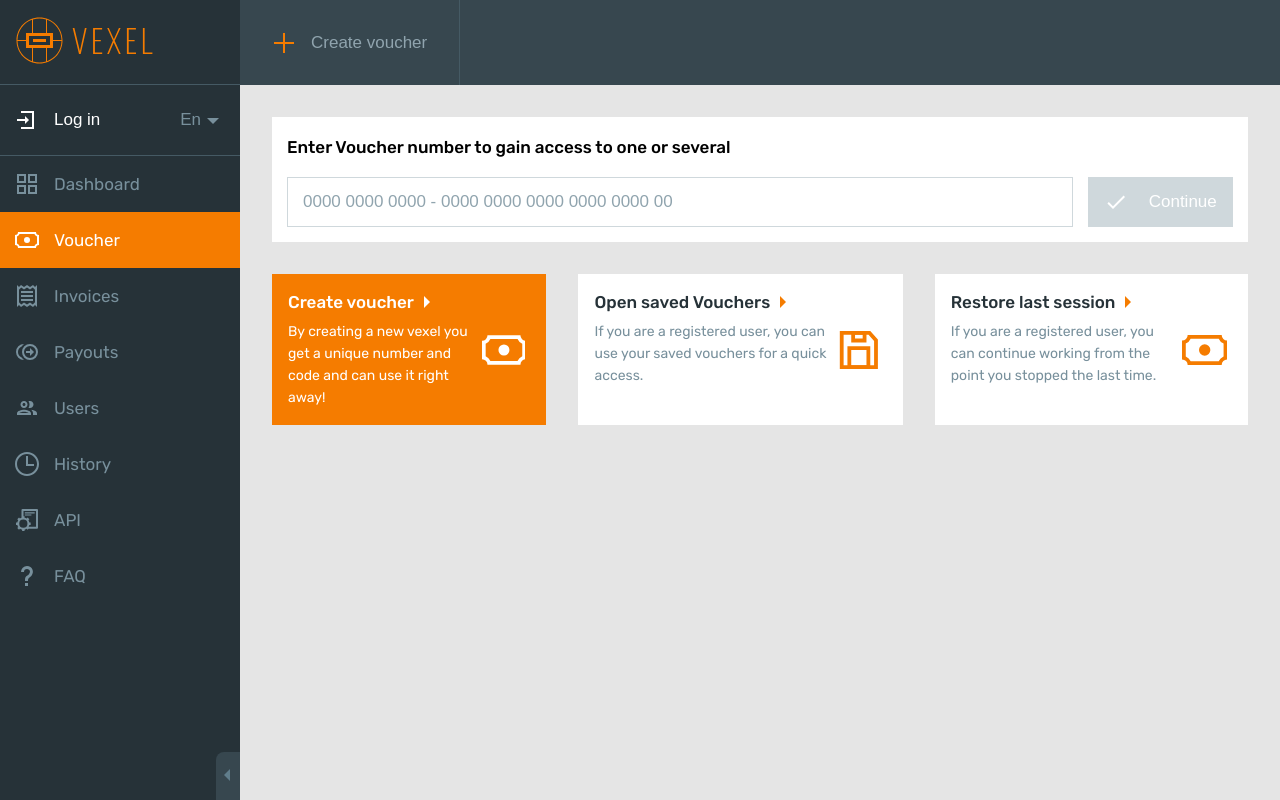
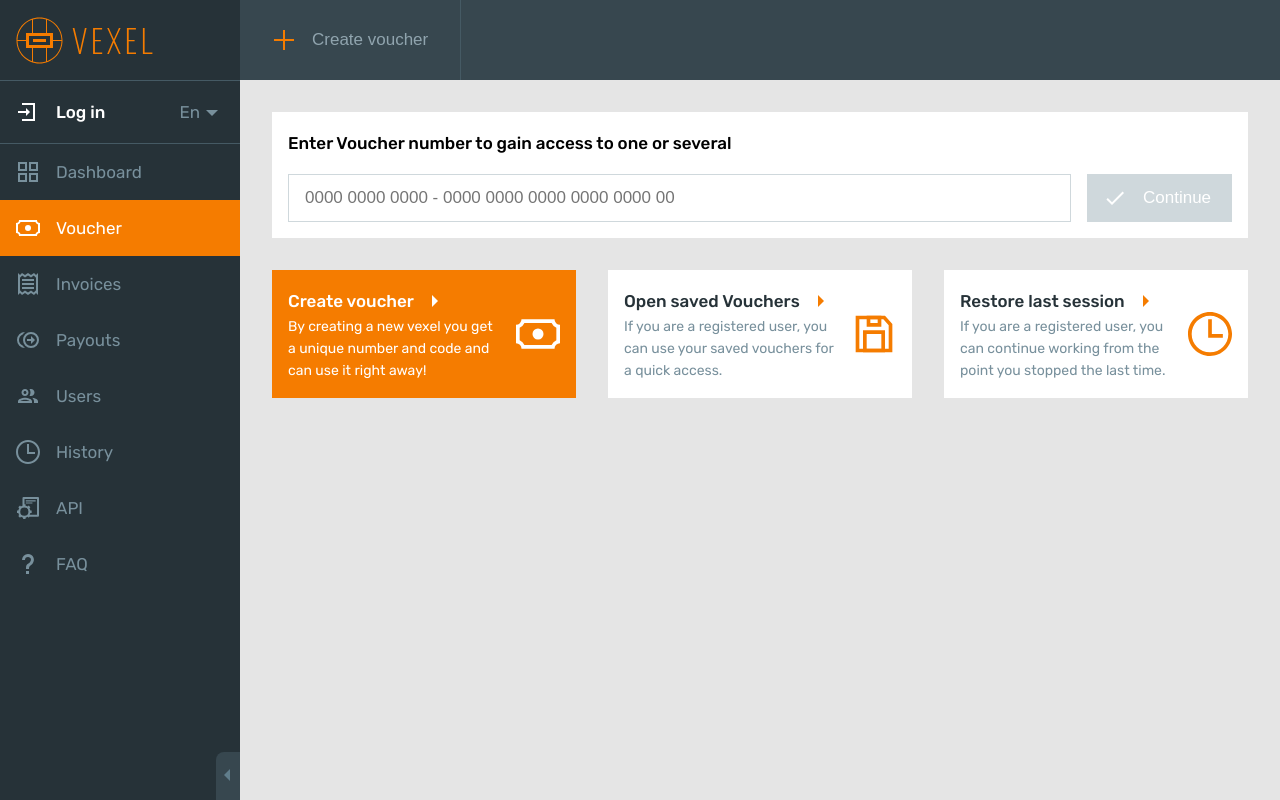
Before and after one commit to Bugs-AlPro/vexel, a website: page src/index.html in a window 1280 px wide. Drawn offline with nearby package versions, Linux system fonts and the light colour scheme; files that its build step writes are made by us from their sources.

Commit message:
Код ревью. Делам пиксель вёрстку для xl

```diff
--- a/src/includes/header.html
+++ b/src/includes/header.html
@@ -18,20 +18,22 @@
         <use xlink:href='img/svg/sprite.svg#icon-triangle'></use>
       </svg>
     </button>
-    <div class="menu__setting m-setting">
-      <button type="button" class="m-setting__item login">
+    <ul class="menu__setting m-setting">
+      <li class="m-setting__item login">
         <svg class="svg" width="24px" height="24px">
           <use xlink:href='img/svg/sprite.svg#icon-login'></use>
         </svg>
         <span class="login__name">Log in</span>
-      </button>
-      <button type="button" class="m-setting__item languich">
-        <span class="languich__name">En</span>
-        <svg class="svg languich__triangle" width="24px" height="24px">
+        <button type="button" class="login__btn"></button>
+      </li>
+      <li class="m-setting__item language">
+        <span class="language__name">En</span>
+        <svg class="svg language__triangle" width="24px" height="24px">
           <use xlink:href='img/svg/sprite.svg#icon-triangle'></use>
         </svg>
-      </button>
-    </div>
+        <button type="button" class="language__btn"></button>
+      </li>
+    </ul>
     <nav class="menu__nav nav">
       <ul class="nav__list">
         <li class="nav__item">
--- a/src/includes/voucher-section.html
+++ b/src/includes/voucher-section.html
@@ -1,19 +1,20 @@
 <section class="voucher">
   <h2 class="hidden-text">Voucher</h2>
   <div class="voucher__head v-head">
-    <button type="button" class="v-head__tittle">
+    <button type="button" class="v-head__btn">
       <svg class="svg v-head__svg" width="24px" height="24px">
         <use xlink:href='img/svg/sprite.svg#icon-plus'></use>
       </svg>
       <span class="v-head__current-item">Create voucher</span>
     </button>
   </div>
-  <div class="voucher__conteint">
+  <div class="voucher__content">
     <form method="GET" class="form">
       <label for="voucher-input" class="form__label">Enter Voucher number to gain access to one or several</label>
       <input type="text" id="voucher-input" class="form__input"
         pattern="[0-9]{4} [0-9]{4} [0-9]{4} - [0-9]{4} [0-9]{4} [0-9]{4} [0-9]{4} [0-9]{4} [0-9]{2}"
         placeholder="0000 0000 0000 - 0000 0000 0000 0000 0000 00">
+
       <button type="submit" class="form__submit">
         <svg class="svg" width="24px" height="24px">
           <use xlink:href='img/svg/sprite.svg#icon-continue'></use>
@@ -24,9 +25,9 @@
   </div>
   <ul class="voucher__menu v-menu">
     <li class="v-menu__item">
-      <div class="v-button v-button--current">
+      <a href="" class="v-button v-button--current">
         <div class="v-button__text">
-          <div class="v-button__tittle">
+          <div class="v-button__title">
             <span class="v-button__name">Create voucher</span>
             <svg class="svg v-button__triangle" width="24px" height="24px">
               <use xlink:href='img/svg/sprite.svg#icon-triangle'></use>
@@ -38,14 +39,12 @@
         <svg class="svg v-button__icon" width="48px" height="48px">
           <use xlink:href='img/svg/sprite.svg#icon-voucher'></use>
         </svg>
-        <button type="button" class="v-button__btn"></button>
-      </div>
-
+      </a>
     </li>
     <li class="v-menu__item">
-      <div class="v-button">
+      <a href="" class="v-button">
         <div class="v-button__text">
-          <div class="v-button__tittle">
+          <div class="v-button__title">
             <span class="v-button__name">Open saved Vouchers</span>
             <svg class="svg v-button__triangle" width="24px" height="24px">
               <use xlink:href='img/svg/sprite.svg#icon-triangle'></use>
@@ -57,14 +56,12 @@
         <svg class="svg v-button__icon" width="48px" height="48px">
           <use xlink:href='img/svg/sprite.svg#icon-saved'></use>
         </svg>
-        <button type="button" class="v-button__btn"></button>
-      </div>
-
+      </a>
     </li>
     <li class="v-menu__item">
-      <div class="v-button">
+      <a href="" class="v-button">
         <div class="v-button__text">
-          <div class="v-button__tittle">
+          <div class="v-button__title">
             <span class="v-button__name">Restore last session</span>
             <svg class="svg v-button__triangle" width="24px" height="24px">
               <use xlink:href='img/svg/sprite.svg#icon-triangle'></use>
@@ -74,10 +71,9 @@
             you stopped the last time.</span>
         </div>
         <svg class="svg v-button__icon" width="48px" height="48px">
-          <use xlink:href='img/svg/sprite.svg#icon-voucher'></use>
+          <use xlink:href='img/svg/sprite.svg#icon-history'></use>
         </svg>
-        <button type="button" class="v-button__btn"></button>
-      </div>
+      </a>
     </li>
   </ul>
 </section>
--- a/src/styles/_parts/_index.scss
+++ b/src/styles/_parts/_index.scss
@@ -4,6 +4,9 @@
    }
    *, *:hover {
     transition: 0.4s;
+  }
+  a {
+    text-decoration: none;
   }
   .svg {
     fill: currentColor;
@@ -29,30 +32,34 @@
   .body {
     margin: 0;
     font-family: 'Rubik', sans-serif;
-    height: 100vh;
+    font-size: 17px;
+    line-height: 30px;
     min-width: 280px;
+
   }
   .header {
     display: flex;
     justify-content: space-between;
     background-color: $main-900;
-    padding: 10px 11px 10px 16px;
     &__logo {
       color: $accent;
-      margin-top: 7px;
+      margin: 16px;
+      height: 24px;
     }
   }
   .m-button {
     background-color: inherit;
     color: $neutral-000;
     display: flex;
-    justify-content: space-between;
-    padding: 7px 5px 7px 15px;
+    align-items: center;
+    padding: 13px 16px;
     border: none;
     cursor: pointer;
     &__current {
       font-size: 17px;
-      padding-right: 10px;
+      line-height: 30px;
+      height: 30px;
+      padding-right: 16px;
     }
   }
 .m-setting, .nav {
@@ -60,10 +67,14 @@
 }
 .voucher {
   background-color: $backgroud;
+  height: 100%;
+  // padding-bottom: 32px;
+  // display: grid;
+
 }
 .v-head {
   background-color: $main-800;
-  &__tittle {
+  &__btn {
     background-color: inherit;
     border: none;
     padding: 13px 16px;
@@ -78,6 +89,9 @@
   &__current-item {
     color: $main-300;
     margin-left: 16px;
+    font-size: 17px;
+    line-height: 30px;
+    height: 30px;
   }
 }
 .form {
@@ -85,26 +99,19 @@
   padding: 16px;
   display: grid;
   gap: 16px;
-  margin-bottom: 32px;
+  margin: 32px 0;
   &__label {
-    font-size: 17px;
-    line-height: 30px;
     font-weight: 500;
     color: $main-900;
   }
-  ::-webkit-input-placeholder {
-    color: $main-300;
-  }
   &__input {
-    padding: 10px 15px;
+    padding: 9px 15px;
     border: 1px solid $main-100;
     font-size: 17px;
     color: $main-700;
   }
+
   &__submit {
-    font-weight: 400;
-    font-size: 17px;
-    line-height: 30px;
     padding: 9px 16px;
     color: $neutral-000;
     background-color: $main-100;
@@ -119,15 +126,16 @@
   }
   &__button-text {
     padding-left: 16px;
+    font-size: 17px;
+    line-height: 30px;
   }
 }
 .v-menu {
   background-color: inherit;
-  padding-bottom: 16px;
 }
 .v-button {
   position: relative;
-  margin-bottom: 32px;
+  // margin-bottom: 32px;
   display: flex;
   justify-content: space-between;
   align-items: top;
@@ -140,7 +148,7 @@
     display: block;
     width: 85%;
   }
-  &__tittle {
+  &__title {
     display: flex;
     align-items: center;
     text-align: start;
@@ -204,6 +212,9 @@
    *, *:hover {
     transition: 0.4s;
   }
+  a {
+    text-decoration: none;
+  }
   .svg {
     fill: currentColor;
   }
@@ -233,14 +244,16 @@
     margin: 0;
     height: 100vh;
     font-family: 'Rubik', sans-serif;
+    font-size: 17px;
+    line-height: 30px;
   }
   .header {
-    width: 240px;
     background-color: $main-900;
     position: relative;
     &__logo {
       color: $accent;
       margin: 16px;
+      height: 48px;
     }
   }
   .m-button {
@@ -267,14 +280,14 @@
     border-bottom: 1px solid $main-700;
     display: flex;
     justify-content: space-between;
-    padding: 10px 5px;
+    padding: 16px;
     &__item {
       background-color: inherit;
       border: none;
       display: flex;
       align-items: center;
-      padding: 10px 10px;
-      cursor: pointer;
+      padding: 0;
+      position: relative;
     }
     &__item:hover {
       color: $neutral-000;
@@ -283,27 +296,39 @@
   .login {
     color: $neutral-000;
     &__name {
-      padding-left: 15px;
-      line-height: 30px;
-      font-size: 17px;
+      padding-left: 16px;
       font-weight: 500;
+      height: 30px;
+    }
+    &__btn {
+      position: absolute;
+      height: 100%;
+      width: 100%;
+      opacity: 0;
+      cursor: pointer;
     }
   }
-  .languich {
+  .language {
     color: $main-400;
     &__name {
-      line-height: 30px;
-      font-size: 17px;
+      height: 30px;
     }
     &__triangle {
       transform: rotate(-90deg);
+    }
+    &__btn {
+      position: absolute;
+      height: 100%;
+      width: 100%;
+      opacity: 0;
+      cursor: pointer;
     }
   }
   .nav {
     &__link {
       display: flex;
       align-items: center;
-      padding: 13px 15px 13px 15px;
+      padding: 13px 16px;
       color: $main-400;
       text-decoration: none;
     }
@@ -315,10 +340,9 @@
       color: $neutral-000;
     }
     &__name {
-      padding-left: 15px;
-      line-height: 30px;
-      font-size: 17px;
+      padding-left: 16px;
       font-weight: 400;
+      height: 30px;
     }
   }
   .main {
@@ -327,69 +351,66 @@
   .voucher {
     display: flex;
     flex-direction: column;
-    &__conteint {
-      margin: 32px 32px 0 32px;
-    }
-    &__menu {
+    &__content {
       margin: 32px;
     }
-
   }
   .v-head {
     background-color: $main-800;
-    &__tittle {
+    &__btn {
       cursor: pointer;
       border: none;
-      height: 85px;
       display: inline-flex;
       padding: 25px 32px;
       border-right: 1px solid $main-700;
       align-items: center;
       background-color: inherit;
-
     }
     &__svg {
       color: $accent;
     }
     &__current-item {
       color: $main-300;
-      margin-left: 15px;
+      margin-left: 16px;
       font-size: 17px;
+      line-height: 30px;
+      height: 30px;
     }
   }
   .form {
     background-color: $neutral-000;
-    padding: 15px;
+    padding: 16px;
     display: grid;
     grid-template-columns: auto 145px;
-    grid-template-rows: auto 50px;
-    grid-gap: 15px;
+    grid-template-rows: auto 48px;
+    grid-gap: 16px;
     &__label {
       grid-column: span 2;
       font-weight: 500;
+      height: 30px;
+    }
+    &__input {
+      padding: 9px 16px;
+      border: 1px solid $main-100;
       font-size: 17px;
       line-height: 30px;
-    }
-    ::-webkit-input-placeholder {
-      color: $main-300;
-    }
-    &__input {
-      padding: 10px 15px;
-      border: 1px solid $main-100;
-      font-size: 17px;
       color: $main-700;
     }
     &__submit {
       width: 145px;
-      font-weight: 400;
-      font-size: 17px;
-      line-height: 30px;
       color: $neutral-000;
       background-color: $main-100;
       display: flex;
       align-items: center;
-      justify-content: space-around;
       border: none;
+      padding: 9px 16px;
+    }
+    &__button-text {
+      font-weight: 400;
+      font-size: 17px;
+      line-height: 30px;
+      height: 30px;
+      padding-left: 16px;
     }
     &__submit:hover,
     &__submit:focus {
@@ -398,36 +419,35 @@
     }
   }
   .v-menu {
+    margin: 0 32px 32px 32px;
     display: grid;
-    grid-auto-flow: column;
+    grid-template-columns: 1fr 1fr 1fr;
     gap: 32px;
   }
   .v-button {
-    position: relative;
     display: flex;
     justify-content: space-between;
-    align-items: top;
+    align-items: flex-start;
     padding: 16px;
     background-color: $neutral-000;
-    border: none;
     height: 100%;
     color: $accent;
     fill: $accent;
     &__text {
-      display: block;
       width: 85%;
     }
-    &__tittle {
+    &__title {
       display: flex;
       align-items: center;
-      text-align: start;
-      margin-bottom: 7px;
+      height: 30px;
+      min-width: 206px;
     }
     &__name {
       font-weight: 500;
-      font-size: 17px;
+      margin-right: 8px;
       color: $main-900;
       white-space: nowrap;
+
     }
     &__triangle {
       transform: rotate(180deg);
@@ -444,25 +464,14 @@
     }
     &__icon {
       fill: inherit;
-      margin: 5px;
+      margin-left: 16px;
       align-self: center;
     }
-    &__btn {
-      border: none;
-      position: absolute;
-      top: 0;
-      left: 0;
-      width: 100%;
-      height: 100%;
-      opacity: 0;
-    }
-    &__btn:hover,
-    &__btn:focus {
-      opacity: 0.2;
-      border: 1px solid $main-900;
-    }
   }
-
+  .v-button:hover,
+  .v-button:focus {
+    box-shadow: inset 0 0 0 1px $main-300;
+  }
   .v-button--current {
     fill: $neutral-000;
     background-color: $accent;
--- a/time.TXT
+++ b/time.TXT
@@ -11,6 +11,7 @@
 30 минут | 11ч.20 минут | начинаем адаптив на мобильных экранах
 1:10 час | 12ч.30 минут | заканчиваем оформление на мобильных
 30 минут | 13 часов     | код ревью
+3 часа   | 16 часов     | исправление по данным ранее советам
 
 13 часов. Из них потрачено 2 часа на инициализацию и ошибки с импортом SVG.
 Не найдено решение прблемы - как сделать двухстрочный инпут на мобильных.
```
Also changed, not shown: build/css/main.css, build/index.html.
